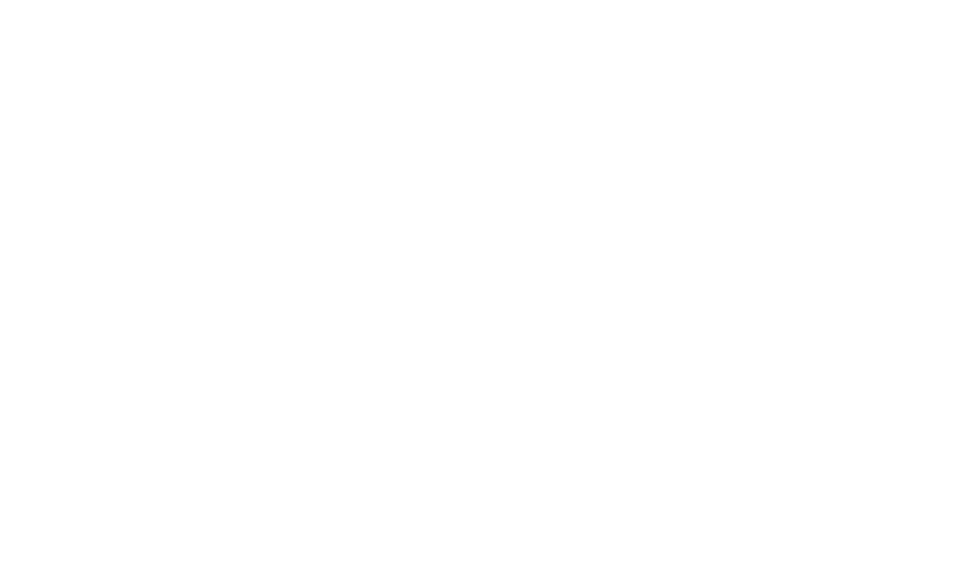
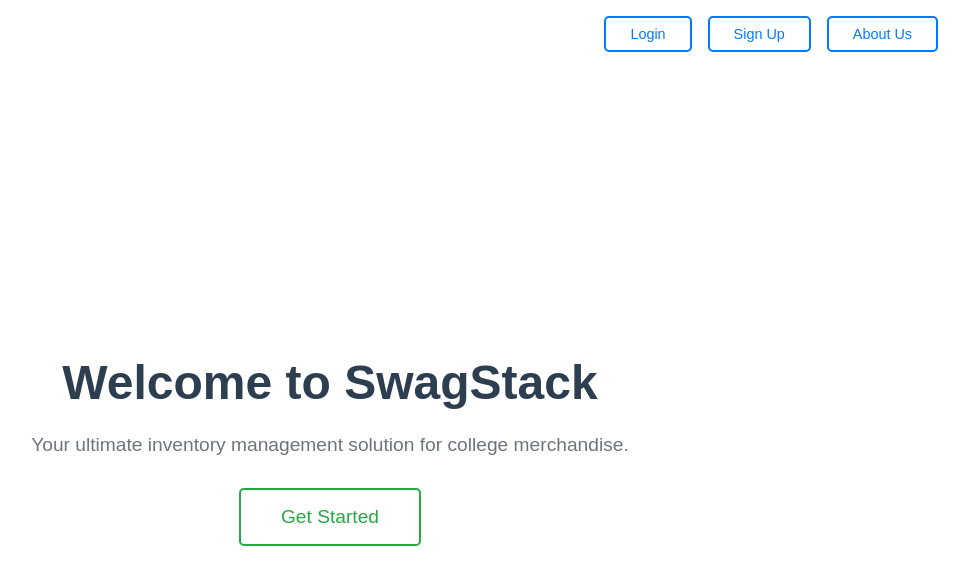
Before and after one commit to sudiirkumar/SwagStack, a plain HTML site: page frontend/public/index.html in a window 1280 px wide. Shown: the whole page, without its empty margins (310-1279 px from the left). Drawn offline with Linux system fonts and the light colour scheme.

Commit message:
Basic project structure

```diff
--- a/frontend/public/index.html
+++ b/frontend/public/index.html
@@ -1,11 +1,123 @@
 <!DOCTYPE html>
 <html lang="en">
 <head>
-    <meta charset="UTF-8">
-    <meta name="viewport" content="width=device-width, initial-scale=1.0">
-    <title>SwagStack - Inventory Management System</title>
+  <meta charset="UTF-8">
+  <meta name="viewport" content="width=device-width, initial-scale=1.0">
+  <title>SwagStack - Inventory Management</title>
+  <style>
+    /* General Styles */
+    body {
+      margin: 0;
+      font-family: 'Arial', sans-serif;
+      background-color: #f8f9fa;
+      color: #333;
+      display: flex;
+      flex-direction: column;
+      height: 100vh;
+    }
+
+    /* Status Bar */
+    .status-bar {
+      display: flex;
+      justify-content: flex-end;
+      align-items: center;
+      padding: 1rem 2rem;
+      background-color: #ffffff;
+      box-shadow: 0 2px 10px rgba(0, 0, 0, 0.1);
+    }
+
+    .status-bar button {
+      margin-left: 1rem;
+      padding: 0.5rem 1.5rem;
+      font-size: 0.9rem;
+      border: 2px solid #007bff;
+      border-radius: 5px;
+      background-color: transparent;
+      color: #007bff;
+      cursor: pointer;
+      transition: all 0.3s ease;
+    }
+
+    .status-bar button:hover {
+      background-color: #007bff;
+      color: #fff;
+    }
+
+    /* Main Content */
+    .main-content {
+      flex: 1;
+      display: flex;
+      justify-content: center;
+      align-items: center;
+      text-align: center;
+      background-color: #ffffff;
+    }
+
+    .main-content h1 {
+      font-size: 3rem;
+      margin-bottom: 1.5rem;
+      color: #2c3e50;
+    }
+
+    .main-content p {
+      font-size: 1.2rem;
+      margin-bottom: 2rem;
+      color: #6c757d;
+    }
+
+    .main-content .btn-get-started {
+      padding: 1rem 2.5rem;
+      font-size: 1.2rem;
+      border: 2px solid #28a745;
+      border-radius: 5px;
+      background-color: transparent;
+      color: #28a745;
+      cursor: pointer;
+      transition: all 0.3s ease;
+    }
+
+    .main-content .btn-get-started:hover {
+      background-color: #28a745;
+      color: #fff;
+    }
+
+    /* Responsive Design */
+    @media (max-width: 768px) {
+      .status-bar {
+        justify-content: center;
+        padding: 1rem;
+      }
+
+      .main-content h1 {
+        font-size: 2rem;
+      }
+
+      .main-content p {
+        font-size: 1rem;
+      }
+
+      .main-content .btn-get-started {
+        padding: 0.75rem 2rem;
+        font-size: 1rem;
+      }
+    }
+  </style>
 </head>
 <body>
+  <!-- Status Bar -->
+  <div class="status-bar">
+    <button onclick="window.location.href='/login'">Login</button>
+    <button onclick="window.location.href='/signup'">Sign Up</button>
+    <button onclick="window.location.href='/about'">About Us</button>
+  </div>
 
+  <!-- Main Content -->
+  <div class="main-content">
+    <div>
+      <h1>Welcome to SwagStack</h1>
+      <p>Your ultimate inventory management solution for college merchandise.</p>
+      <button class="btn-get-started" onclick="window.location.href='/dashboard'">Get Started</button>
+    </div>
+  </div>
 </body>
 </html>
```
Also changed, not shown: 4 other files.
